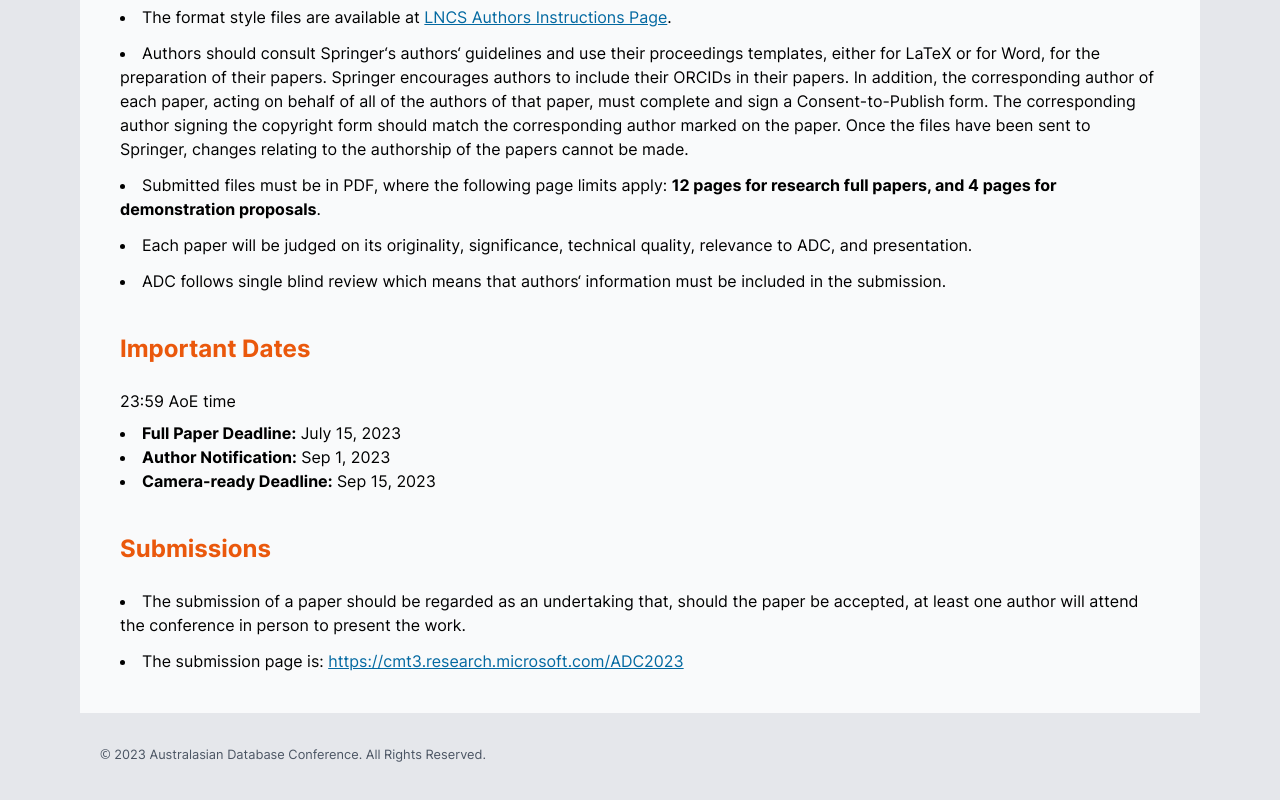
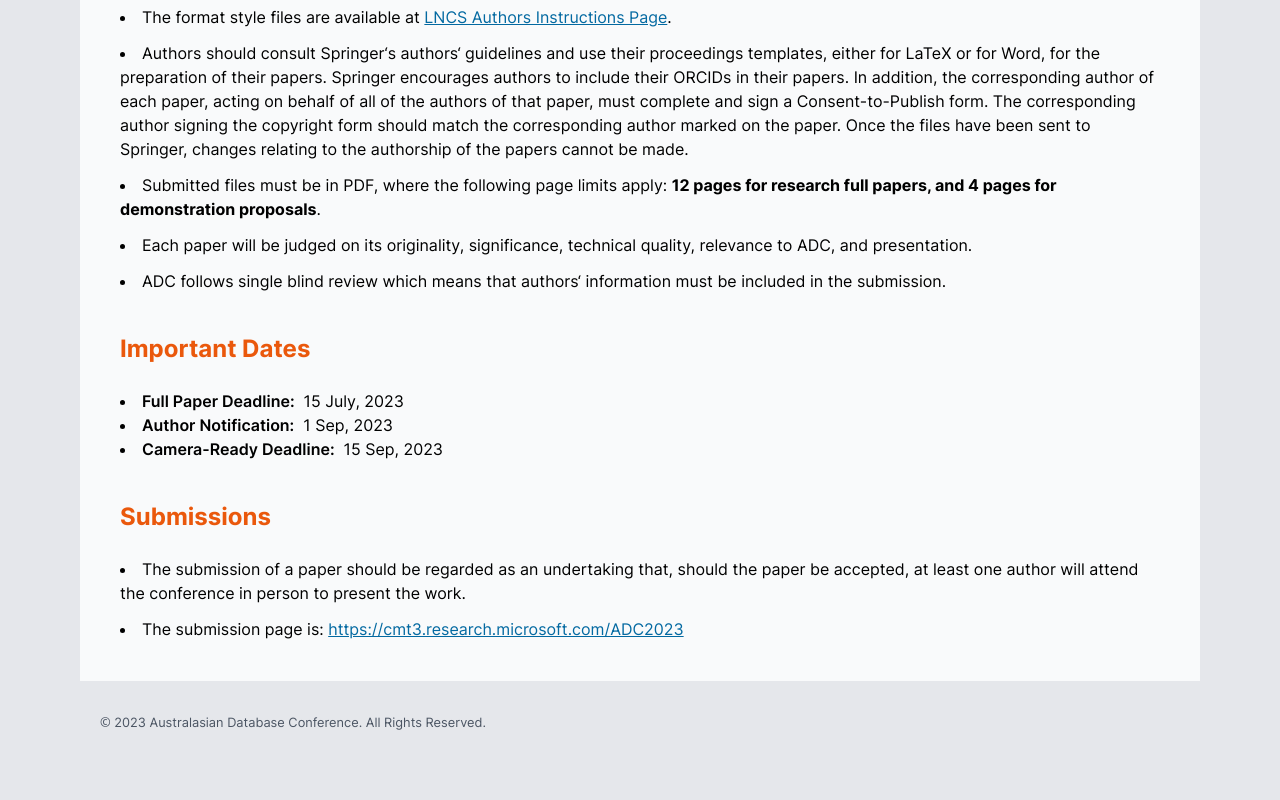
Before and after one commit to visatlas/adc2023, a Next.js app: page /research-track in a window 1280 px wide. Shown: the part 1038-1838 px from the top of the page. Built offline with nearby package versions, Linux system fonts and the light colour scheme.

Commit message:
Update dates

```diff
--- a/src/pages/encore-track.tsx
+++ b/src/pages/encore-track.tsx
@@ -8,7 +8,7 @@ export default function EncoreTrack() {
       <small className="mt-10 mb-2 block font-medium text-gray-500 tracking-wide">Call for Papers:</small>
       <h2 className="uppercase text-3xl font-bold text-orange-600 tracking-wide mb-8">Encore Track</h2>
       <article className="pb-10">
-        <p className="mb-4">To keep up with the latest, important and relevant research in the community, we introduce the Encore Track to help disseminate interesting work in the field and foster interactions among researchers. In the Encore Track, researchers are welcome to submit an abstract, title and author information of their recent publications at prestigious venues for encore presentation at ADC. Specifically, submissions must have been published, in-press, or accepted for publication since June 1, 2022 in other well-known scholarly conferences (including but not limited to SIGMOD, VLDB, ICDE, EDBT, KDD and CIKM) and journals (including but not limited to IEEE TKDE, VLDB Journal, and ACM TODS).</p>
+        <p className="mb-4">To keep up with the latest, important and relevant research in the community, we introduce the Encore Track to help disseminate interesting work in the field and foster interactions among researchers. In the Encore Track, researchers are welcome to submit an abstract, title and author information of their recent publications at prestigious venues for encore presentation at ADC. Specifically, submissions must have been published, in-press, or accepted for publication since 1 June, 2022 in other well-known scholarly conferences (including but not limited to SIGMOD, VLDB, ICDE, EDBT, KDD and CIKM) and journals (including but not limited to IEEE TKDE, VLDB Journal, and ACM TODS).</p>
         <p>Authors of accepted submissions will be invited to present their work during the main conference via a poster session or a lightning talk session.</p>
         <h3 className="font-bold text-2xl text-orange-600 mt-10 mb-6">Review Process</h3>
         <p>The acceptance decision upon an individual submission is based on both the quality and the topic of the submission and we hope the accepted submissions will bring additional diversity to the conference.</p>
@@ -16,8 +16,8 @@ export default function EncoreTrack() {
         <p>The review process will be carried out immediately after the submission. Please
           submit the information via this <a className="underline text-sky-700" href="https://forms.gle/cMymFUGNdjYmqYW4A" target="_blank" rel="noreferrer">Google Form</a>. Authors are required to submit a copy of the published paper in a PDF file-format, as well as the official URL to the publisher&lsquo;s copy. If the paper has only received the acceptance notice but not been officially published, please also submit evidence of the paper&lsquo;s acceptance (e.g., acceptance notification e-mail) in a PDF file-format.</p>
         <h3 className="font-bold text-2xl text-orange-600 mt-10 mb-6">Important Dates</h3>
-        <p className="mb-4">23:59 AoE time</p>
-        <p>Submissions is <strong>continuous</strong> until Sep 1, 2023.</p>
+        {/* <p className="mb-4">23:59 AoE time</p> */}
+        <p>Submissions is <strong>continuous</strong> until 1 Sep, 2023.</p>
         <p>Notification: within 14 days post-submission.</p>
         <h3 className="font-bold text-2xl text-orange-600 mt-10 mb-6">Enquiries</h3>
         <p>Contact us at <a className="underline text-sky-700" href="mailto:shixun.huang@rmit.edu.au" target="_blank" rel="noreferrer">shixun.huang@rmit.edu.au</a>.</p>
--- a/src/pages/index.tsx
+++ b/src/pages/index.tsx
@@ -63,9 +63,9 @@ export default function Home() {
             <h2 className="uppercase text-3xl font-bold text-orange-600 tracking-wide mb-5 mt-12">Important Dates</h2>
             <h3 className="font-bold text-xl text-gray-600 mb-4 trackig-wide">Research Paper</h3>
             <ul className="list-disc list-inside">
-              <li><span className="font-semibold">Full Paper Deadline:</span> TBA</li>
-              <li><span className="font-semibold">Author Notification:</span> TBA</li>
-              <li><span className="font-semibold">Camera-Ready Deadline:</span> TBA</li>
+              <li><strong className="font-semibold">Full Paper Deadline:</strong> &nbsp;15 July, 2023</li>
+              <li><strong className="font-semibold">Author Notification:</strong> &nbsp;1 Sep, 2023</li>
+              <li><strong className="font-semibold">Camera-Ready Deadline:</strong> &nbsp;15 Sep, 2023</li>
             </ul>
             <h3 className="font-bold text-xl text-gray-600 mb-4 mt-6 trackig-wide">Encore Paper</h3>
             <ul className="list-disc list-inside">
@@ -73,7 +73,7 @@ export default function Home() {
             </ul>
             <h3 className="font-bold text-xl text-gray-600 mb-4 mt-6 trackig-wide">Conference Dates</h3>
             <ul className="list-disc list-inside">
-              <li><span className="font-semibold">ADC 2023 Conference:</span> 1 - 3 November, 2023</li>
+              <li><span className="font-semibold">ADC 2023 Conference:</span> &nbsp;1 - 3 Nov, 2023</li>
             </ul>
           </article>
         </div>
--- a/src/pages/research-track.tsx
+++ b/src/pages/research-track.tsx
@@ -49,11 +49,11 @@ export default function ResearchTrack() {
           <li>ADC follows single blind review which means that authors&lsquo; information must be included in the submission.</li>
         </ul>
         <h3 className="font-bold text-2xl text-orange-600 mt-10 mb-6">Important Dates</h3>
-        <p>23:59 AoE time</p>
+        {/* <p>23:59 AoE time</p> */}
         <ul className="list-disc list-inside mt-2">
-          <li><strong>Full Paper Deadline:</strong> July 15, 2023</li>
-          <li><strong>Author Notification:</strong> Sep 1, 2023</li>
-          <li><strong>Camera-ready Deadline:</strong> Sep 15, 2023</li>
+          <li><strong className="font-semibold">Full Paper Deadline:</strong> &nbsp;15 July, 2023</li>
+          <li><strong className="font-semibold">Author Notification:</strong> &nbsp;1 Sep, 2023</li>
+          <li><strong className="font-semibold">Camera-Ready Deadline:</strong> &nbsp;15 Sep, 2023</li>
         </ul>
         <h3 className="font-bold text-2xl text-orange-600 mt-10 mb-6">Submissions</h3>
         <ul className="list-disc list-inside space-y-3">
--- a/src/pages/shepherding-track.tsx
+++ b/src/pages/shepherding-track.tsx
@@ -22,7 +22,7 @@ export default function ShepherdingTrack() {
         </ul>
         <p><strong>Shepherd assignment.</strong> When a submission to this track is received, two shepherds from the ADC Shepherding Committee will be assigned to the paper. The shepherds will follow up with the corresponding author to provide guidance on improving the paper and to review the paper. Authors will receive email notifications of their delegated shepherds one week after the submission is received. Note that shepherds are not expected to be listed as a co-author of the paper. They act as mentors.</p>
         <h3 className="font-bold text-2xl text-orange-600 mt-10 mb-6">Important Dates</h3>
-        <p className="mb-4">23:59 AoE time</p>
+        {/* <p className="mb-4">23:59 AoE time</p> */}
         <p className="mb-4"><strong>Submission deadline.</strong> <strong>Continuous</strong> until 15 June, 2023. The shepherding process will be carried out at any time when a submission is received until 15 June, 2023. Authors considering this track are encouraged to submit their preliminary work as early as possible for timely feedback from the delegated mentors/shepherds.</p>
         <p className="mb-4"><strong>Author notification.</strong> It depends on the time taken by the shepherd in providing instructions and comments, as well as that taken by the authors in revising the work. The whole process takes at most two and a half months and the whole process will be coordinated by the PC Chair of the shepherd track.</p>
         <p className="mb-4">The procedure will loosely follow a two-round shepherding: (1) 1st round review: 3 weeks post-submission; 1st round revision: 6 weeks post-submission; (2) 2nd round review (if needed): 8 weeks post-submission; 2nd round revision: 10 weeks post-submission; final notification: 11 weeks post-submission.</p>
```
